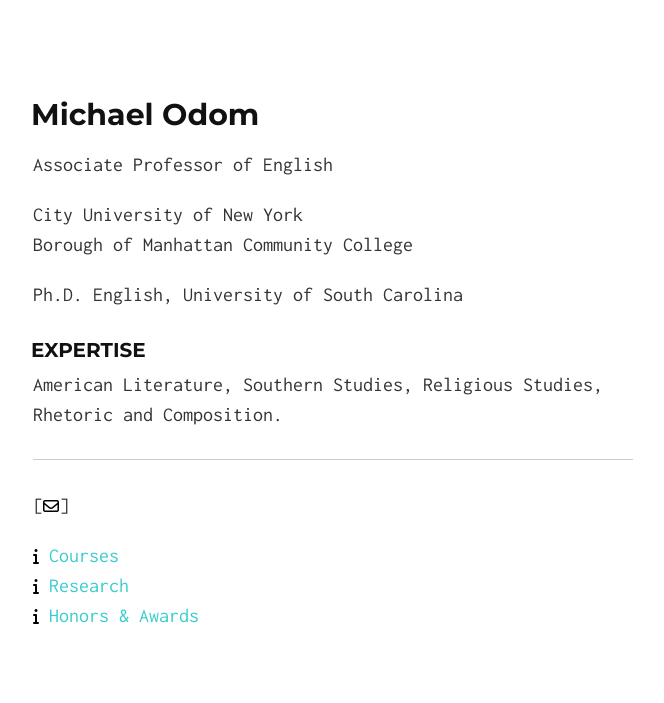
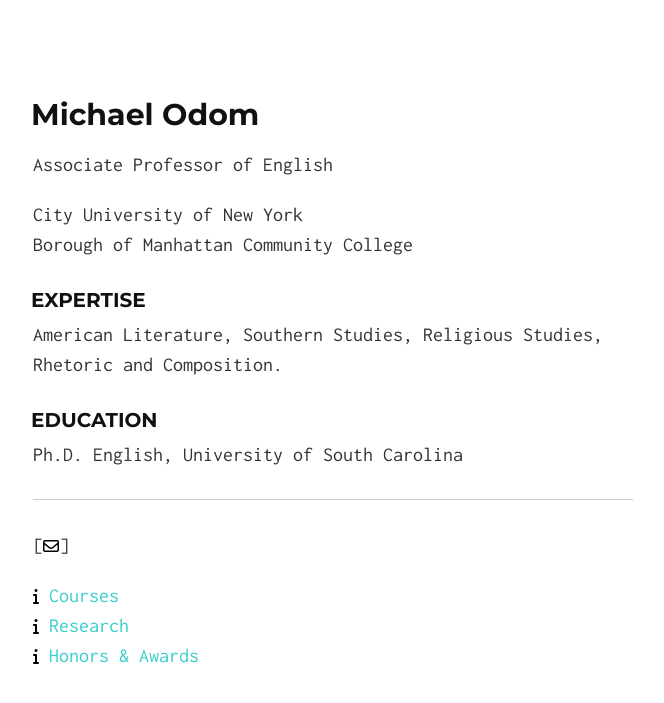
Before and after one commit to michaelodom/michaelodom.github.io, a Jekyll site: the page built from index.md, in a window 1280 px wide. Shown: the top 703 px of the page, without its empty margins (307-971 px from the left). Built offline with Jekyll 4.4.1, drawn with Linux system fonts in a browser that asks for light colours; nearby versions of some CDN libraries.

Commit message:
Update index.md

```diff
--- a/index.md
+++ b/index.md
@@ -13,11 +13,13 @@ Associate Professor of English
 City University of New York
 Borough of Manhattan Community College
 
-Ph.D. English, University of South Carolina
-
 ### Expertise
 
 American Literature, Southern Studies, Religious Studies, Rhetoric and Composition.
+
+### Education
+
+Ph.D. English, University of South Carolina
 
 
 ------
```
